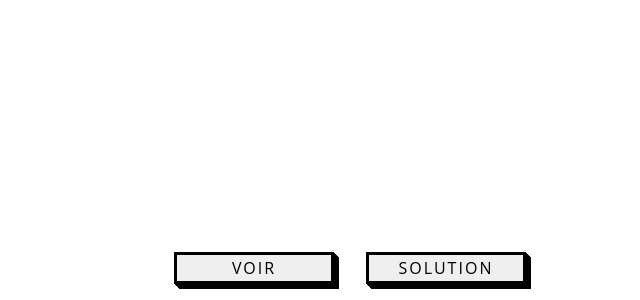
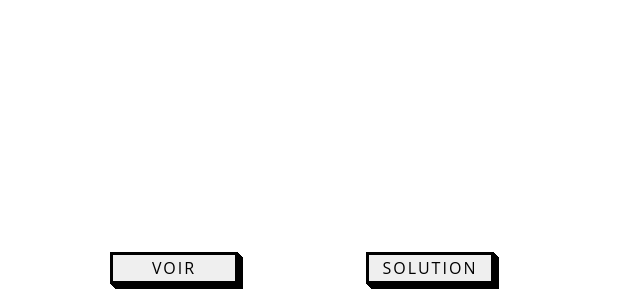
Before and after one commit to HugoDev12/ar-test, a website: page test6.html in a window 1280 px wide. Shown: the part 500-800 px from the top of the page, without its empty margins (274-914 px from the left). Drawn offline with Linux system fonts and the light colour scheme.

Commit message:
css buttons

```diff
--- a/css/buttons.css
+++ b/css/buttons.css
@@ -3,8 +3,8 @@
 .hide-solution {
     position: absolute;
     bottom: 1rem;
-    left: 35%;
-    width: 10em;
+    left: 30%;
+    width: 8em;
     height: 2em;
     display: flex;
     justify-content: center;
```
